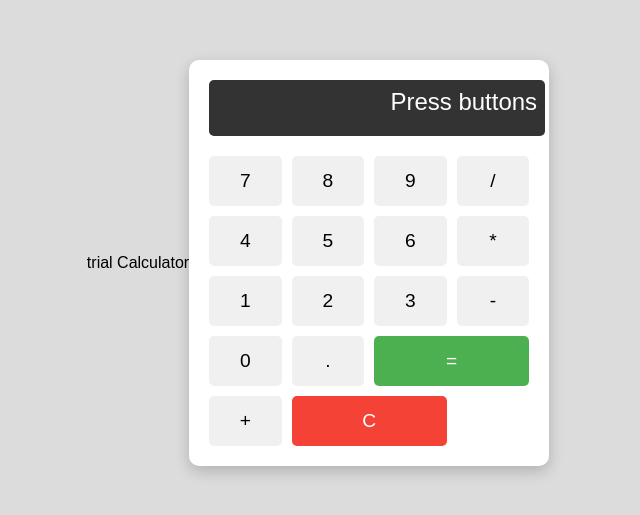
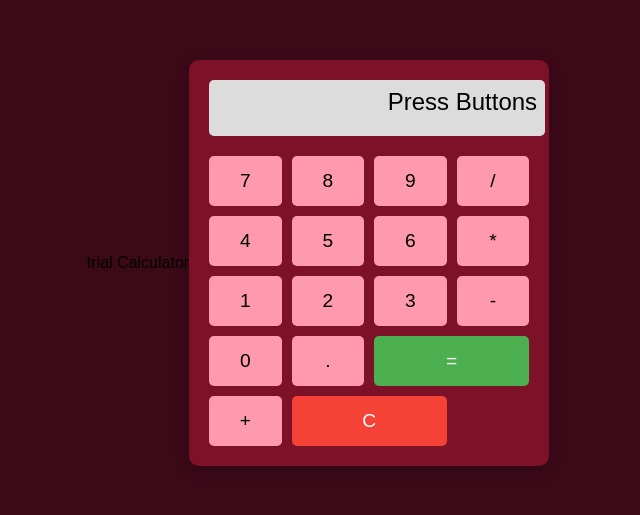
Before and after one commit to alanthoms/projectcalculator, a plain HTML site: page index.html in a window 1280 px wide. Shown: the part 137-652 px from the top of the page, without its empty margins (322-962 px from the left). Drawn offline with Linux system fonts and the light colour scheme.

Commit message:
Changed colours

```diff
--- a/index.html
+++ b/index.html
@@ -12,7 +12,7 @@
     <p>trial Calculator</p>
 
     <div class="calculator">
-        <div id="display">Press buttons</div>
+        <div id="display">Press Buttons</div>
         <div class="buttons">
             <button>7</button>
             <button>8</button>
--- a/style.css
+++ b/style.css
@@ -5,12 +5,12 @@ body{
     align-items: center;
     height: 100vh;
     margin: 0;
-    background-color: gainsboro;
+    background-color: #3C0919 ;
 }
 
 .calculator{
     width:40vh;
-    background-color: #fff;
+    background-color: #7D1128;
     border-radius: 10px;
     box-shadow: 0 5px 15px rgba(0, 0, 0, 0.2);
     padding: 20px;
@@ -19,8 +19,8 @@ body{
 #display {
     width: 100%;
     height: 5vh;
-    background: #333;
-    color: #fff;
+    background: gainsboro;
+    color: black;
     text-align: right;
     padding: 1vh;
     border-radius: 5px;
@@ -37,7 +37,7 @@ button {
     width: 100%;
     height: 50px;
     font-size: 1.2em;
-    background: #f0f0f0;
+    background: #FF99AD;
     border: none;
     border-radius: 5px;
     cursor: pointer;
```
